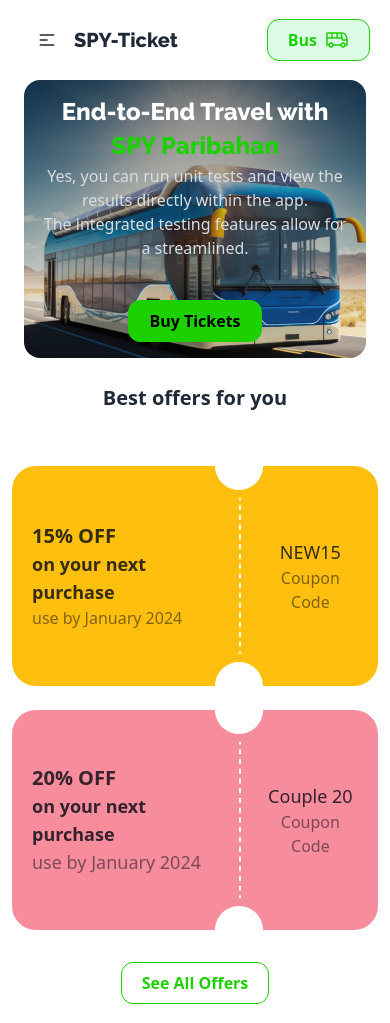
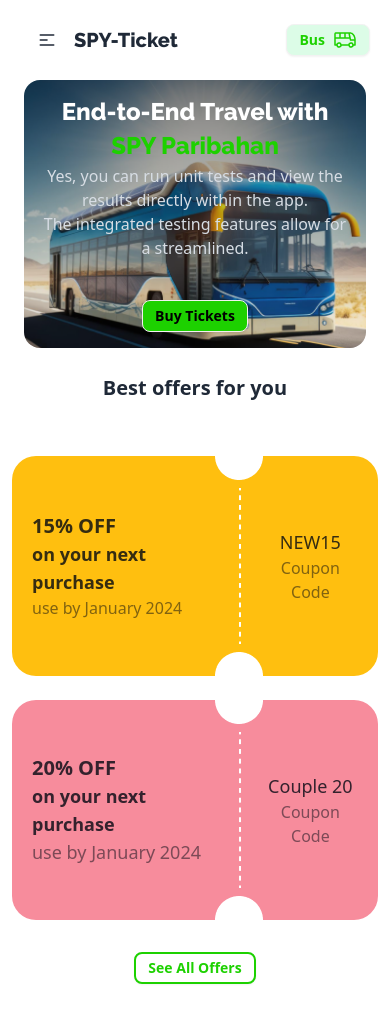
Before and after one commit to Shuvankor-Hazra/assignment--5, a plain HTML site: page index.html in a window 390 px wide. Shown: the top 1023 px of the page. Drawn offline with nearby package versions, Linux system fonts and the light colour scheme.

Commit message:
footer update  added

```diff
--- a/index.html
+++ b/index.html
@@ -22,11 +22,13 @@
     <!-- CSS -->
     <link rel="stylesheet" href="/styles/styles.css" />
   </head>
+
+
   <body>
     <!-- Header area -->
     <header class="lg:max-w-[1170px] mx-auto px-3 lg:px-0">
       <!-- navbar -->
-      <div class="navbar bg-base-100 py-4 lg:py-10">
+      <div class="navbar bg-base-100 py-4 lg:py-8">
         <div class="navbar-start">
           <div class="dropdown">
             <div tabindex="0" role="button" class="btn btn-ghost lg:hidden">
@@ -47,7 +49,7 @@
             </div>
             <ul
               tabindex="0"
-              class="menu menu-sm dropdown-content mt-3 z-[1] p-2 shadow bg-base-100 rounded-box w-52"
+              class="menu menu-sm dropdown-content mt-3 z-[1] p-2 shadow bg-base-100 rounded-box w-52 text-lg font-medium"
             >
               <li><a>Home</a></li>
               <li>
@@ -62,7 +64,7 @@
           >
         </div>
         <div class="navbar-center hidden lg:flex">
-          <ul class="menu menu-horizontal px-1">
+          <ul class="menu menu-horizontal px-1 text-lg font-medium">
             <li><a>Home</a></li>
             <li><a>About</a></li>
             <li><a>Destination</a></li>
@@ -70,10 +72,8 @@
           </ul>
         </div>
         <div class="navbar-end">
-          <a
-            class="flex gap-x-2 px-5 lg:px-8 py-2 lg:py-5 lg:text-xl font-bold border rounded-xl border-[#1DD100] bg-green-100 text-[#1DD100]"
-            >Bus <img src="images/bus-icon.png" alt=""
-          /></a>
+          <button class="bg-green-100 text-[#1DD100] btn btn-sm  lg:btn-md">Bus <img src="images/bus-icon.png" alt=""
+            /></button>
         </div>
       </div>
       <!-- banner -->
@@ -99,11 +99,7 @@
                 The integrated testing features allow for a streamlined.
               </p>
               <div class="text-center pt-10 text-black">
-                <button
-                  class="px-5 lg:px-8 py-2 lg:py-5 lg:text-xl font-bold border rounded-xl border-[#1DD100] bg-[#1DD100]"
-                >
-                  Buy Tickets
-                </button>
+                <button class="bg-[#1DD100] text-black btn btn-sm md:btn-md lg:btn-lg">Buy Tickets</button>
               </div>
             </div>
           </div>
@@ -214,11 +210,12 @@
         </div>
         <!-- Button -->
         <div class="text-center pt-8 lg:pt-16">
-          <button
+          <button class="bg-white border-2 border-[#1DD100] text-[#1DD100] btn btn-sm md:btn-md lg:btn-lg">See All Offers</button>
+          <!-- <button
             class="px-5 lg:px-8 py-2 lg:py-5 lg:text-xl font-bold border rounded-xl border-[#1DD100] text-[#1DD100]"
           >
-            See All Offers
-          </button>
+
+          </button> -->
         </div>
       </section>
       <!-- Ticket section top -->
@@ -583,7 +580,7 @@
       <!-- Footer Top -->
       <footer class="footer p-10 lg:max-w-[1170px] mx-auto px-3 lg:px-0 justify-between">
         <nav>
-          <h6 class="text-3xl font-semibold">SPY-Ticket</h6>
+          <h6 class="text-3xl font-semibold font-raleway">SPY-Ticket</h6>
           <p>SPY-Ticket is a digital platform to make your daily commuting better.</p>
         </nav>
         <nav>
```
